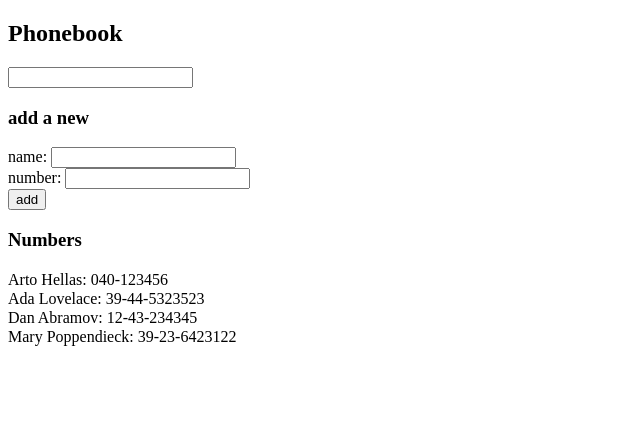
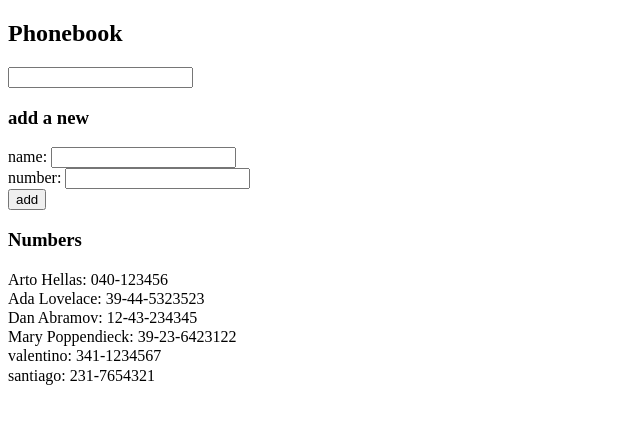
Before and after one commit to V-R-DeLosSantos/fullstackOpen, a React (Vite) app in the folder part2/phonebook/: page / in a window 1280 px wide. Shown: the top 424 px of the page, without its empty margins (0-640 px from the left). Built offline with nearby package versions, Linux system fonts and the light colour scheme; data requests are answered from the project's data file.

Commit message:
2.12: La Agenda Telefónica paso 7

```diff
--- a/part2/phonebook/db.json
+++ b/part2/phonebook/db.json
@@ -1,24 +1,34 @@
 {
-    "persons":[
+  "persons": [
     {
       "name": "Arto Hellas",
       "number": "040-123456",
-        "id": 1
+      "id": "1"
     },
     {
       "name": "Ada Lovelace",
       "number": "39-44-5323523",
-        "id": 2
+      "id": "2"
     },
     {
       "name": "Dan Abramov",
       "number": "12-43-234345",
-        "id": 3
+      "id": "3"
     },
     {
       "name": "Mary Poppendieck",
       "number": "39-23-6423122",
-        "id": 4
+      "id": "4"
+    },
+    {
+      "id": "cf18",
+      "name": "valentino",
+      "number": "341-1234567"
+    },
+    {
+      "id": "d7dc",
+      "name": "santiago",
+      "number": "231-7654321"
     }
   ]
 }
--- a/part2/phonebook/src/App.jsx
+++ b/part2/phonebook/src/App.jsx
@@ -34,12 +34,16 @@ const App = () => {
     const personObject = {
       name: newName,
       number: newNumber,
-      id: persons.length + 1
     }
 
-    setPersons(persons.concat(personObject));
-    setNewName('')
-    setNewNumber('')
+    axios
+    .post('http://localhost:3001/persons', personObject)
+    .then(response => {
+      setPersons(persons.concat(personObject));
+      setNewName('')
+      setNewNumber('')
+
+    })
   }
 
   const handleNameChange = (event) => {
```
Lines whose indentation alone changed are shown as unchanged.
